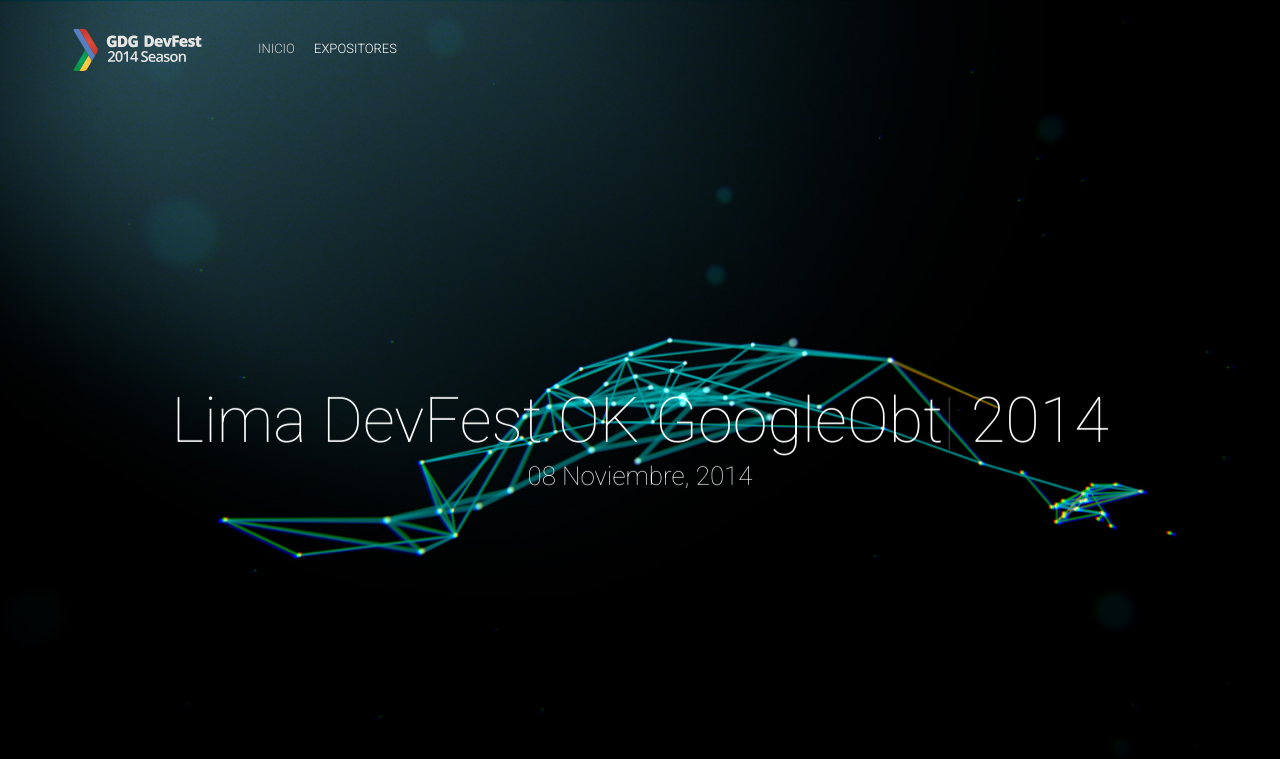
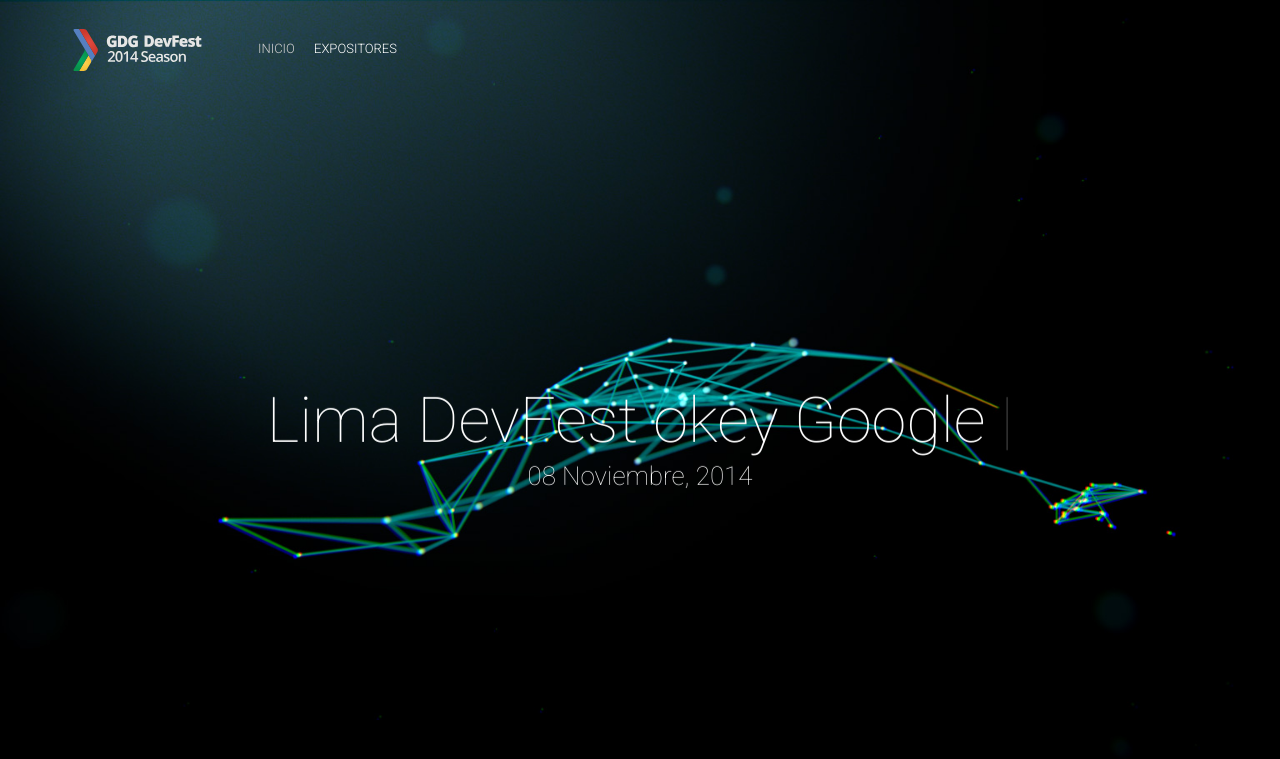
Before and after one commit to gdgperu/limadevfest, a Jekyll site: the page built from index.html, in a window 1280 px wide and 900 px high. Shown: the top 759 px of the window. Built offline with Jekyll 4.4.1, drawn with Linux system fonts in a browser that asks for light colours; nearby versions of some CDN libraries; comment, search, counter and statistics services are not loaded.

Commit message:
cambiar ok
cambiar ok

```diff
--- a/_config.yml
+++ b/_config.yml
@@ -33,9 +33,9 @@
 
 # Hero Block
 heroImage: "hero.jpg"
-heroTitle: "Lima DevFest OK Google<typeout> 2014"
+heroTitle: "Lima DevFest okey Google   <typeout> "
 eventDate: "08 Noviembre, 2014"
-typeoutTextValues: '"", "Go LimaDevFest", "Obten una entrada"'
+typeoutTextValues: '"", "Ir al LimaDevFest", "Obten una entrada"'
 typeoutFallback: "Season"
 
 # About Block
```
